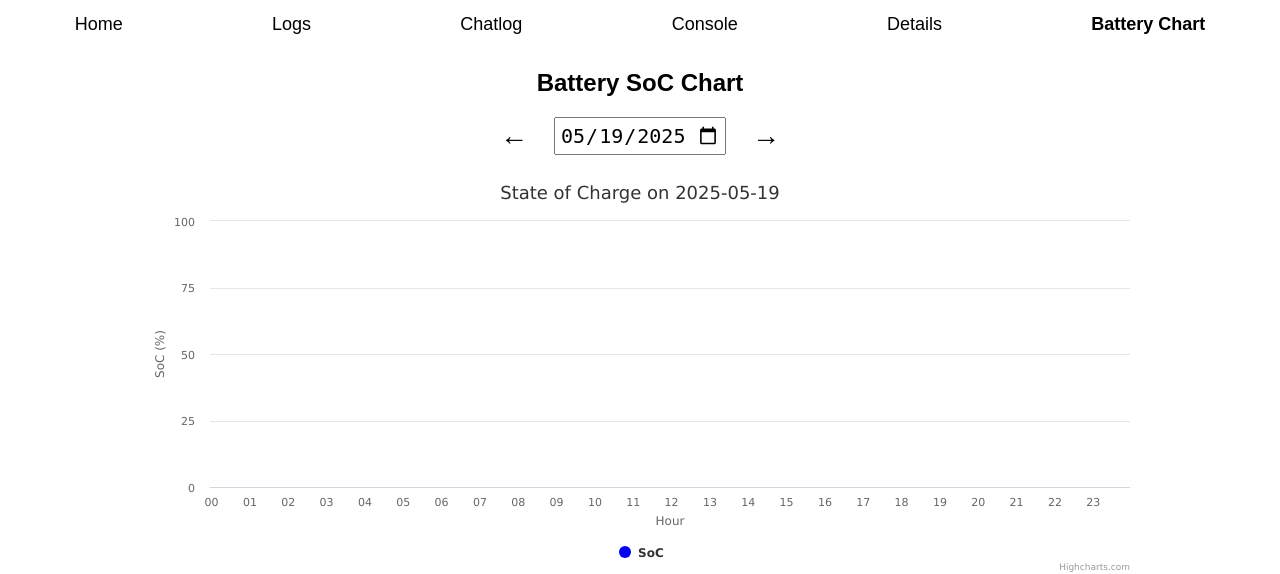
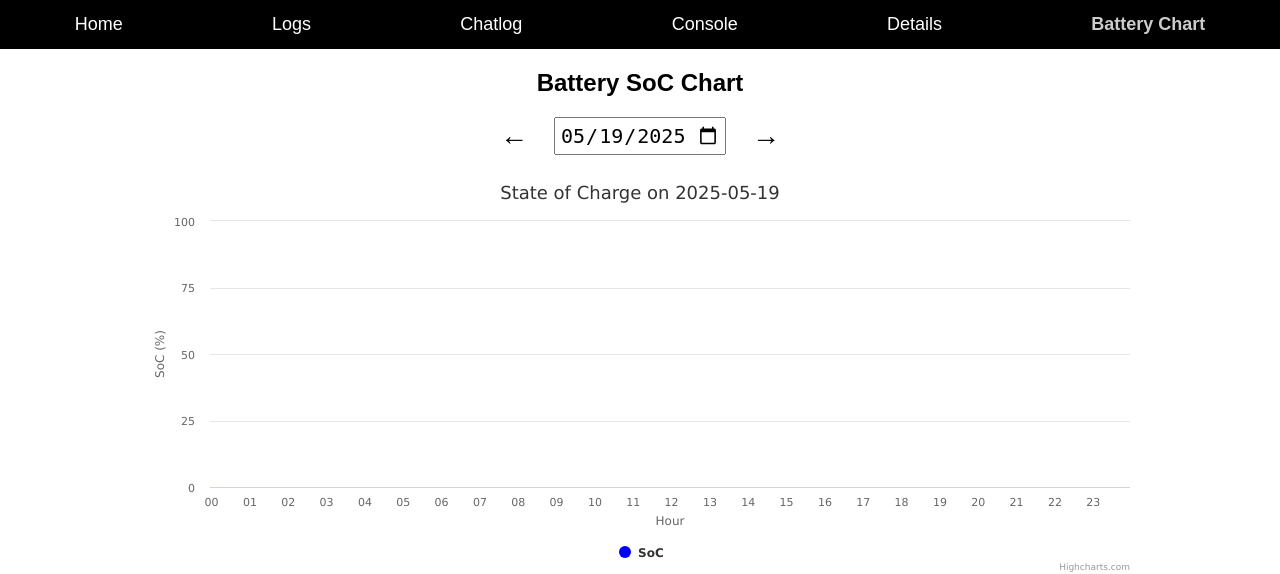
Before and after one commit to sjimenezn/growatt2, a Flask app: page /battery-chart in a window 1280 px wide. Shown: the top 574 px of the page. Run offline with Flask 3, Linux system fonts and the light colour scheme; data that the repository does not hold is empty.

Commit message:
Update battery-chart.html

```diff
--- a/templates/battery-chart.html
+++ b/templates/battery-chart.html
@@ -17,6 +17,7 @@
             top: 0;
             z-index: 100;
             width: 100%;
+            background-color: black; /* Added background color for the nav bar */
         }
 
         nav ul {
@@ -39,12 +40,15 @@
             padding: 14px 8px;
             text-decoration: none;
             font-size: clamp(10px, 2vw, 18px);
-            color: black;
-            background: none;
+            color: white; /* Changed text color to white */
+            /* background: none; Removed as nav has background now */
         }
 
         nav ul li a.active {
             font-weight: bold;
+            /* Optional: you might want a different color or style for the active link on a black background */
+            /* For example, a slightly lighter shade of white or an underline */
+             color: #cccccc; /* Example: a lighter gray for active link */
         }
 
         #controls {
@@ -118,7 +122,6 @@
     </div>
 </form>
 
-<!-- Wrap the charts for side-by-side on mobile -->
 <div id="charts-wrapper">
     <div id="chart-container"></div>
     <div id="energy-chart-container"></div>
```
